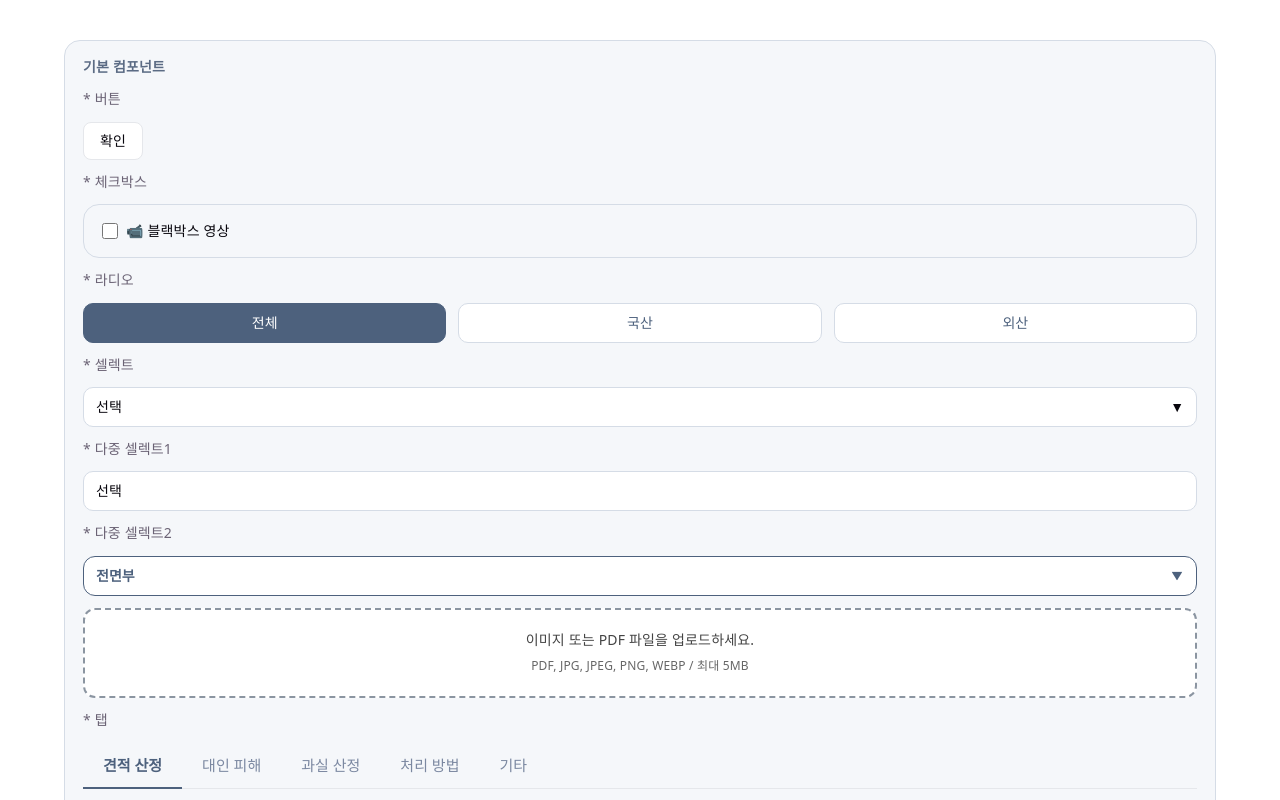
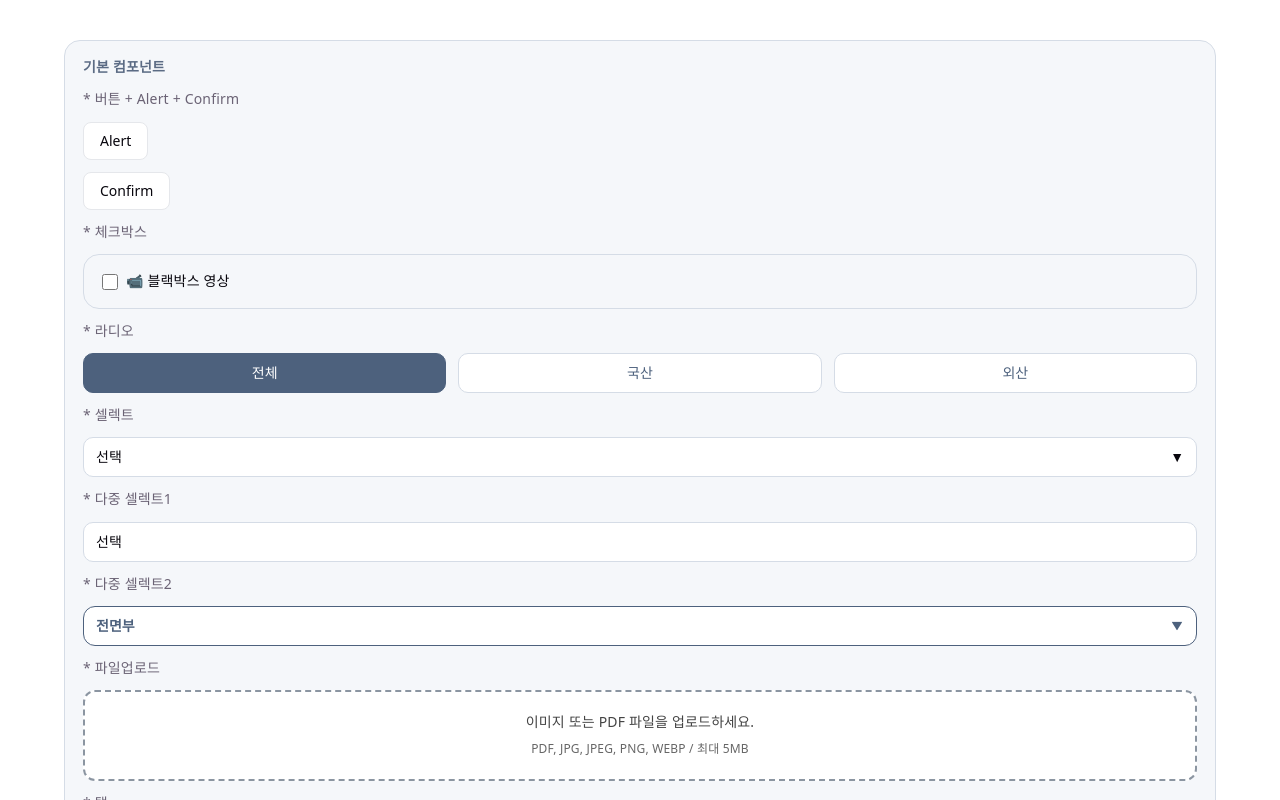
Before and after one commit to munjung/mvp-fe, a React (Vite) app: page /guide in a window 1280 px wide. Shown: the top 800 px of the page. Built offline with nearby package versions, Linux system fonts and the light colour scheme.

Commit message:
Feat: 간단히 얼랏 추가

```diff
--- a/package.json
+++ b/package.json
@@ -11,6 +11,7 @@
     "preview": "vite preview"
   },
   "dependencies": {
+    "@radix-ui/react-alert-dialog": "^1.1.15",
     "@radix-ui/react-radio-group": "^1.3.8",
     "@radix-ui/react-select": "^2.2.6",
     "@tanstack/react-query": "^5.90.21",
--- /dev/null
+++ b/src/components/common/BaseConfirmDialog.tsx
@@ -0,0 +1,58 @@
+import * as AlertDialog from '@radix-ui/react-alert-dialog'
+import BaseButton from './BaseButton'
+
+interface BaseConfirmDialogProps {
+  open: boolean
+  title?: string
+  description?: string
+  confirmText?: string
+  cancelText?: string
+  showCancel?: boolean
+  onConfirm: () => void
+  onCancel: () => void
+}
+
+export default function BaseConfirmDialog({
+  open,
+  title = '알림',
+  description = '',
+  confirmText = '확인',
+  cancelText = '취소',
+  showCancel = true,
+  onConfirm,
+  onCancel,
+}: BaseConfirmDialogProps) {
+  return (
+    <AlertDialog.Root open={open} onOpenChange={(nextOpen) => !nextOpen && onCancel()}>
+      <AlertDialog.Portal>
+        <AlertDialog.Overlay className="dialog-overlay" />
+
+        <AlertDialog.Content className="dialog-content">
+          <AlertDialog.Title className="dialog-title">{title}</AlertDialog.Title>
+
+          {description && (
+            <AlertDialog.Description className="dialog-description">
+              {description}
+            </AlertDialog.Description>
+          )}
+
+          <div className="dialog-footer">
+            {showCancel && (
+              <AlertDialog.Cancel asChild>
+                <BaseButton type="button" variant="secondary" onClick={onCancel}>
+                  {cancelText}
+                </BaseButton>
+              </AlertDialog.Cancel>
+            )}
+
+            <AlertDialog.Action asChild>
+              <BaseButton type="button" onClick={onConfirm}>
+                {confirmText}
+              </BaseButton>
+            </AlertDialog.Action>
+          </div>
+        </AlertDialog.Content>
+      </AlertDialog.Portal>
+    </AlertDialog.Root>
+  )
+}
--- /dev/null
+++ b/src/lib/dialog.ts
@@ -0,0 +1,75 @@
+type DialogType = 'alert' | 'confirm'
+
+type OpenDialogOptions = {
+  type: DialogType
+  title?: string
+  description: string
+  confirmText?: string
+  cancelText?: string
+}
+
+type ConfirmResolver = (value: boolean) => void
+type AlertResolver = () => void
+
+let confirmResolver: ConfirmResolver | null = null
+let alertResolver: AlertResolver | null = null
+
+function openDialog(options: OpenDialogOptions) {
+  window.dispatchEvent(
+    new CustomEvent('OPEN_DIALOG', {
+      detail: options,
+    }),
+  )
+}
+
+export function confirm(
+  description: string,
+  options?: {
+    title?: string
+    confirmText?: string
+    cancelText?: string
+  },
+): Promise<boolean> {
+  return new Promise((resolve) => {
+    confirmResolver = resolve
+
+    openDialog({
+      type: 'confirm',
+      title: options?.title ?? '확인',
+      description,
+      confirmText: options?.confirmText ?? '확인',
+      cancelText: options?.cancelText ?? '취소',
+    })
+  })
+}
+
+export function alert(
+  description: string,
+  options?: {
+    title?: string
+    confirmText?: string
+  },
+): Promise<void> {
+  return new Promise((resolve) => {
+    alertResolver = resolve
+
+    openDialog({
+      type: 'alert',
+      title: options?.title ?? '알림',
+      description,
+      confirmText: options?.confirmText ?? '확인',
+    })
+  })
+}
+
+export function resolveConfirm(value: boolean) {
+  if (!confirmResolver) return
+  confirmResolver(value)
+  confirmResolver = null
+}
+
+export function resolveAlert() {
+  if (!alertResolver) return
+  alertResolver()
+  alertResolver = null
+}
--- a/src/main.tsx
+++ b/src/main.tsx
@@ -4,13 +4,17 @@ import { RouterProvider } from 'react-router-dom'
 import { QueryClient, QueryClientProvider } from '@tanstack/react-query'
 import { router } from './router'
 import './styles/main.css'
+import DialogProvider from './providers/DialogProvider'
 
 const queryClient = new QueryClient()
 
 ReactDOM.createRoot(document.getElementById('root')!).render(
   <React.StrictMode>
     <QueryClientProvider client={queryClient}>
-      <RouterProvider router={router} />
+      <>
+        <RouterProvider router={router} />
+        <DialogProvider />
+      </>
     </QueryClientProvider>
   </React.StrictMode>,
 )
--- a/src/pages/GuidePage.tsx
+++ b/src/pages/GuidePage.tsx
@@ -14,6 +14,7 @@ import {
   BaseTabHeader,
   BaseFileUpload,
 } from '@components/common'
+import { alert, confirm } from '@/lib/dialog'
 
 const radioOptions = [
   { label: '전체', value: '' },
@@ -70,13 +71,26 @@ export default function GuidePage() {
   const [tabHeaderVal, setTabHeaderVal] = useState('')
   const [files, setFiles] = useState<File[]>([])
 
+  const handleAlert = async () => {
+    await alert('확인')
+  }
+
+  const handleConfirm = async () => {
+    if (await confirm('내용', { title: '타이틀' })) {
+      await alert('확인되었습니다.')
+    } else {
+      await alert('취소되었습니다.')
+    }
+  }
+
   return (
     <div className="page">
       {/* ================= 기본 컴포넌트 ================= */}
       <BaseSection title="기본 컴포넌트">
         <div className="grid-1">
-          <p>* 버튼</p>
-          <BaseButton onClick={() => console.log('클릭')}>확인</BaseButton>
+          <p>* 버튼 + Alert + Confirm</p>
+          <BaseButton onClick={handleAlert}>Alert</BaseButton>
+          <BaseButton onClick={handleConfirm}>Confirm</BaseButton>
 
           <p>* 체크박스</p>
           <BaseSection>
@@ -105,6 +119,7 @@ export default function GuidePage() {
             onChange={setMultiSelectVal}
             placeholder="선택"
           />
+
           <p>* 다중 셀렉트2</p>
           <BaseMultiSelectChip
             label="전면부"
@@ -113,6 +128,7 @@ export default function GuidePage() {
             onChange={setChips}
           />
 
+          <p>* 파일업로드</p>
           <BaseFileUpload
             value={files}
             onChange={setFiles}
--- /dev/null
+++ b/src/providers/DialogProvider.tsx
@@ -0,0 +1,91 @@
+import { useEffect, useState } from 'react'
+import BaseConfirmDialog from '@/components/common/BaseConfirmDialog'
+import { resolveAlert, resolveConfirm } from '@/lib/dialog'
+
+type DialogType = 'alert' | 'confirm'
+
+interface DialogState {
+  open: boolean
+  type: DialogType
+  title: string
+  description: string
+  confirmText: string
+  cancelText: string
+}
+
+const INITIAL_STATE: DialogState = {
+  open: false,
+  type: 'alert',
+  title: '알림',
+  description: '',
+  confirmText: '확인',
+  cancelText: '취소',
+}
+
+export default function DialogProvider() {
+  const [dialog, setDialog] = useState<DialogState>(INITIAL_STATE)
+
+  useEffect(() => {
+    const handleOpenDialog = (event: Event) => {
+      const customEvent = event as CustomEvent<{
+        type: DialogType
+        title?: string
+        description: string
+        confirmText?: string
+        cancelText?: string
+      }>
+
+      const detail = customEvent.detail
+
+      setDialog({
+        open: true,
+        type: detail.type,
+        title: detail.title ?? (detail.type === 'confirm' ? '확인' : '알림'),
+        description: detail.description,
+        confirmText: detail.confirmText ?? '확인',
+        cancelText: detail.cancelText ?? '취소',
+      })
+    }
+
+    window.addEventListener('OPEN_DIALOG', handleOpenDialog)
+
+    return () => {
+      window.removeEventListener('OPEN_DIALOG', handleOpenDialog)
+    }
+  }, [])
+
+  const handleClose = () => {
+    setDialog((prev) => ({ ...prev, open: false }))
+  }
+
+  const handleConfirm = () => {
+    if (dialog.type === 'confirm') {
+      resolveConfirm(true)
+    } else {
+      resolveAlert()
+    }
+    handleClose()
+  }
+
+  const handleCancel = () => {
+    if (dialog.type === 'confirm') {
+      resolveConfirm(false)
+    } else {
+      resolveAlert()
+    }
+    handleClose()
+  }
+
+  return (
+    <BaseConfirmDialog
+      open={dialog.open}
+      title={dialog.title}
+      description={dialog.description}
+      confirmText={dialog.confirmText}
+      cancelText={dialog.cancelText}
+      showCancel={dialog.type === 'confirm'}
+      onConfirm={handleConfirm}
+      onCancel={handleCancel}
+    />
+  )
+}
--- /dev/null
+++ b/src/styles/dialog.css
@@ -0,0 +1,41 @@
+.dialog-overlay {
+  position: fixed;
+  inset: 0;
+  background: rgba(0, 0, 0, 0.4);
+  z-index: 1000;
+}
+
+.dialog-content {
+  position: fixed;
+  top: 50%;
+  left: 50%;
+  width: 360px;
+  max-width: calc(100vw - 32px);
+  transform: translate(-50%, -50%);
+  padding: 20px;
+  border-radius: 16px;
+  background: var(--bg, #fff);
+  box-shadow: 0 10px 30px rgba(0, 0, 0, 0.12);
+  z-index: 1001;
+}
+
+.dialog-title {
+  margin: 0 0 8px;
+  font-size: 18px;
+  font-weight: 600;
+  color: var(--text-h, #111);
+}
+
+.dialog-description {
+  margin: 0 0 20px;
+  font-size: 14px;
+  line-height: 1.5;
+  color: var(--text, #555);
+  white-space: pre-line;
+}
+
+.dialog-footer {
+  display: flex;
+  justify-content: flex-end;
+  gap: 8px;
+}
--- a/src/styles/main.css
+++ b/src/styles/main.css
@@ -1,5 +1,6 @@
 @import './card.css';
 @import './tab.css';
+@import './dialog.css';
 
 /* =========================
    root
```
Also changed, not shown: 2 other files (tests, documents, lock files or other folders).
